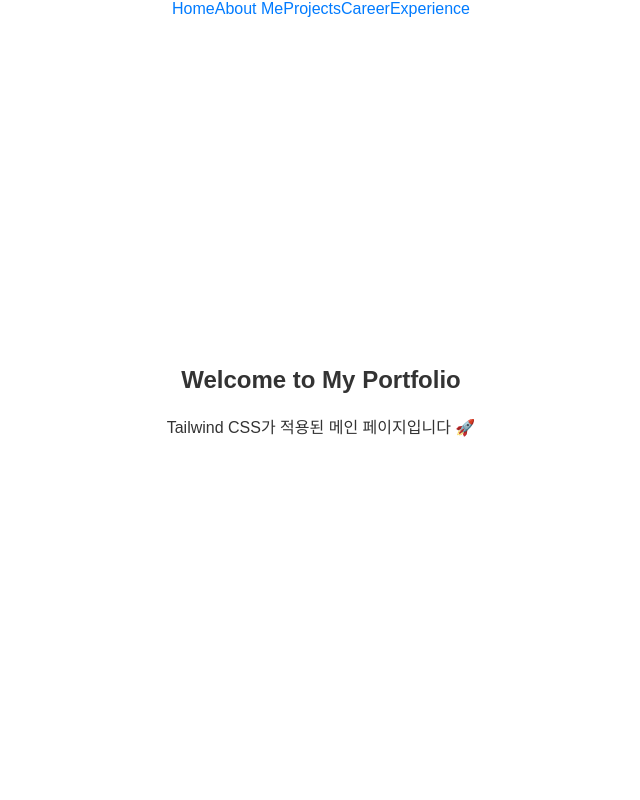
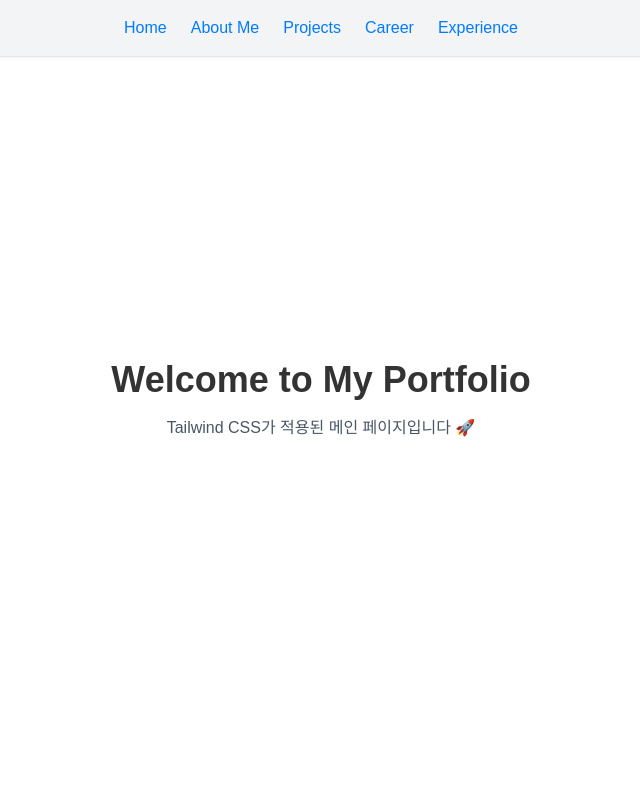
Before and after one commit to Jeongchani/Jeongchani.github.io, a React (Vite) app: page / in a window 1280 px wide. Shown: the top 800 px of the page, without its empty margins (319-959 px from the left). Built offline with nearby package versions, Linux system fonts and the light colour scheme.

Commit message:
2025-09-29

```diff
--- a/package.json
+++ b/package.json
@@ -11,6 +11,7 @@
     "tailwind:init": "tailwindcss init -p"
   },
   "dependencies": {
+    "@tailwindcss/vite": "^4.1.13",
     "framer-motion": "^12.23.19",
     "react": "^19.1.1",
     "react-dom": "^19.1.1"
--- a/src/styles/global.css
+++ b/src/styles/global.css
@@ -1,6 +1,4 @@
-@tailwind base;
-@tailwind components;
-@tailwind utilities;
+@import "tailwindcss";
 
 body {
   margin: 0;
--- a/vite.config.js
+++ b/vite.config.js
@@ -1,7 +1,8 @@
 import { defineConfig } from "vite";
 import react from "@vitejs/plugin-react";
+import tailwind from "@tailwindcss/vite";
 
 export default defineConfig({
-  plugins: [react()],
+  plugins: [react(), tailwind()],
   base: "./",
 });
```
Also changed, not shown: postcss.config.js (line endings or trailing spaces), 1 other file (tests, documents, lock files or other folders).
